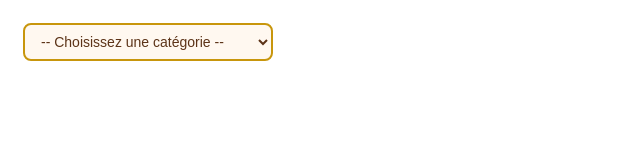
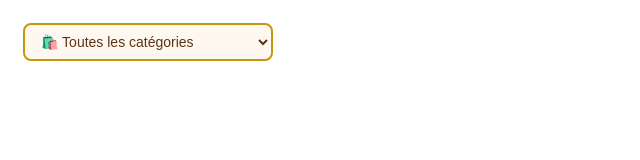
Before and after one commit to meroufelwidad-svg/-tresor-algerie, a plain HTML site: page index.html in a window 1280 px wide. Shown: the full height of the page, 0-640 px from the left. Drawn offline with Linux system fonts and the light colour scheme.

Commit message:
Update index.html

```diff
--- a/index.html
+++ b/index.html
@@ -25,7 +25,7 @@ select { width: 250px; padding: 8px 12px; font-size: 14px; border-radius: 8px; b
 <body>
 
 <select onchange="filtrer(this.value)">
-  <option value="">-- Choisissez une catégorie --</option>
+
   <option value="tous">🛍️ Toutes les catégories</option>
   <option value="tapis">🟤 Tapis & Tissage</option>
   <option value="poterie">🏺 Poterie & Céramique</option>
```
